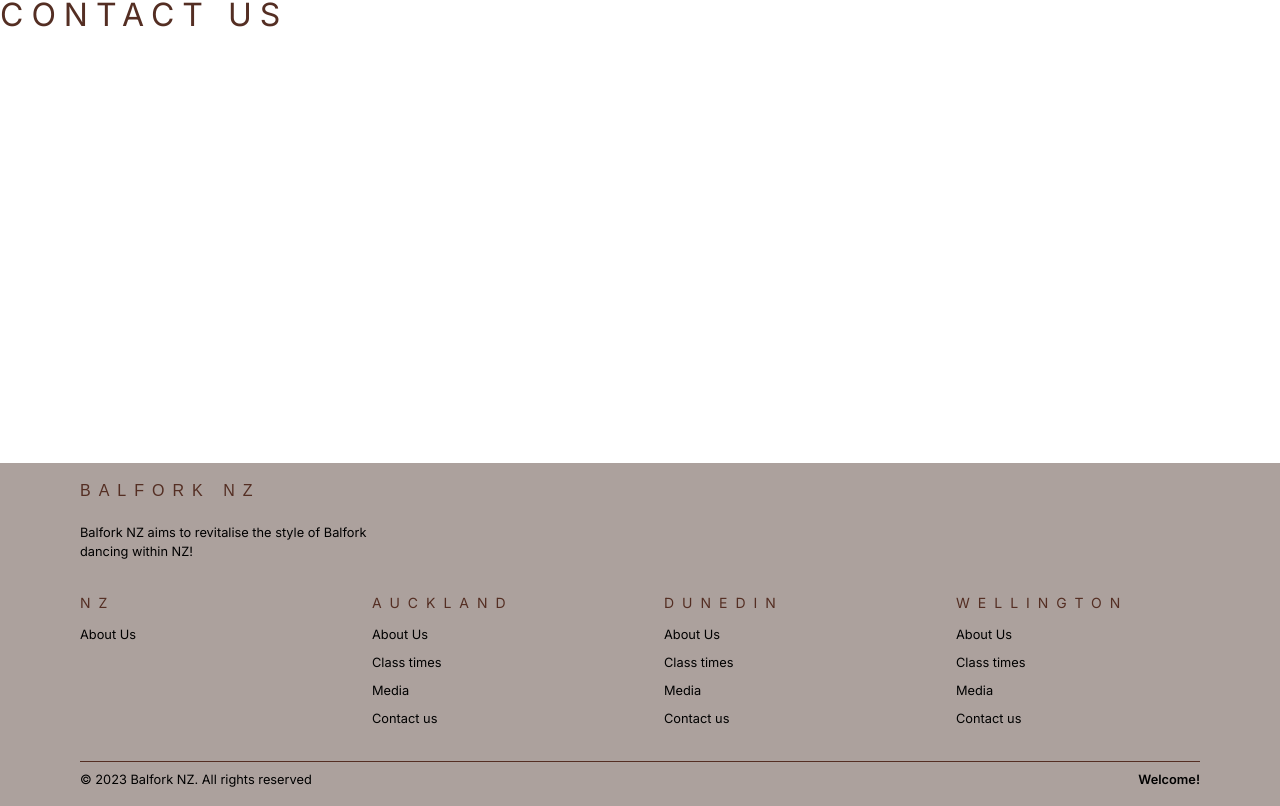
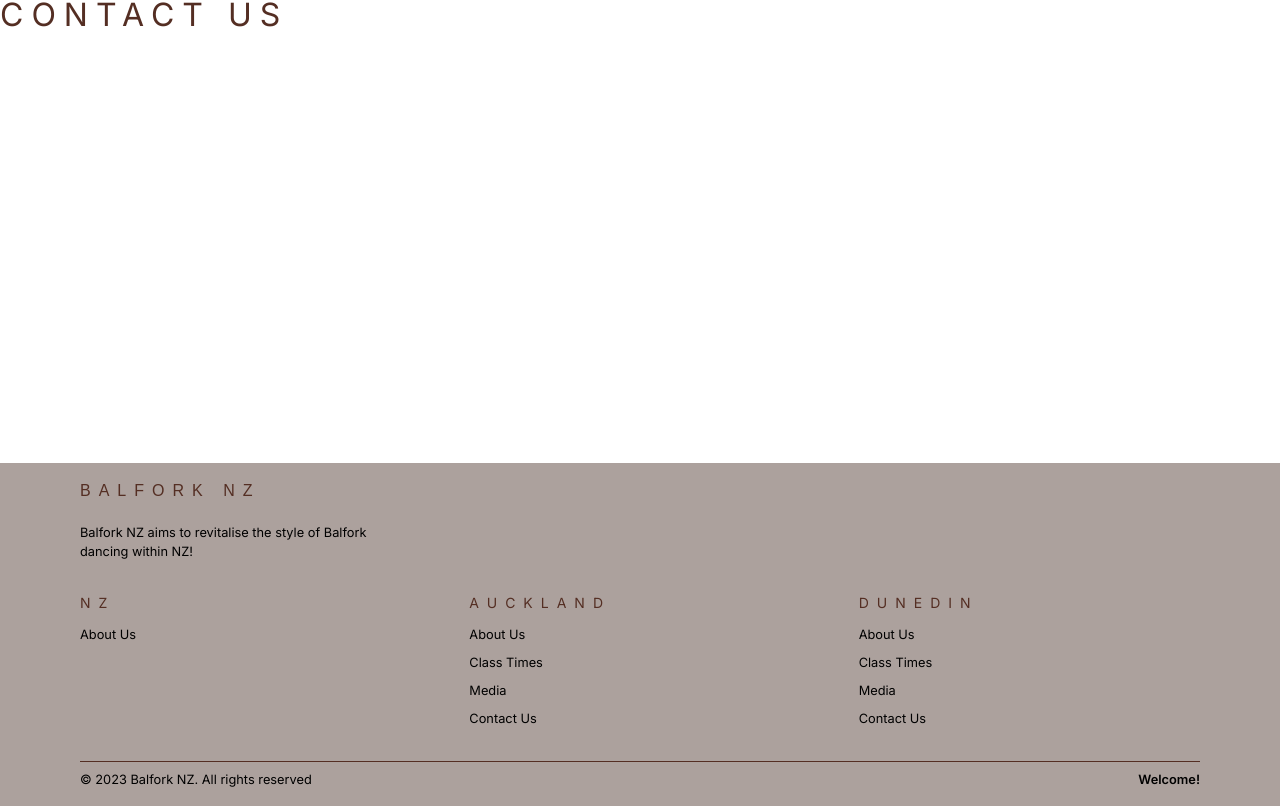
Before and after one commit to balfolknz/balfolk-nz, a Next.js app: page /dunedin in a window 1280 px wide. Shown: the part 242-1048 px from the top of the page. Built offline with nearby package versions, Linux system fonts and the light colour scheme; a web font is replaced by a local one.

Commit message:
Basic structure built

```diff
--- a/components/layout/footer/Footer.tsx
+++ b/components/layout/footer/Footer.tsx
@@ -6,18 +6,18 @@ import styles from "./Footer.module.scss"
 
 type ColumnProps = {
     title: string,
-    links: Array<string>;
+    links: Array<footerLink>;
 }
 
 const FooterColumn = ({title, links}: ColumnProps) => {
     return <section className={`${styles.footerColumn}`}>
         <h4 className="font-semibold">{title}</h4>
         <ul className="flex flex-col gap-2 font-normal">
-            {links.map((link: string) => {
+            {links.map((link: footerLink) => {
                 return (
                     <p>
-                        < Link href={`/`} key={link}>
-                            {link}
+                        <Link href={link.path} key={link.name}>
+                            {link.name}
                         </Link>
                     </p>
                 )
@@ -40,7 +40,7 @@ function Footer() {
                 </section>
             </section>
             <section className="flex justify-between gap-12 w-full items-start">
-                {footerLinks.map((footerLink) => {
+                {footerLinks.footerLinks.map((footerLink) => {
                     return <FooterColumn title={footerLink.title} links={footerLink.links}></FooterColumn>
                 })}
             </section>
--- a/components/templates/CityTemplate.tsx
+++ b/components/templates/CityTemplate.tsx
@@ -7,10 +7,26 @@ type CityTemplateProps = {
 const CityTemplate = ({title}: CityTemplateProps) => {
     return <section className="">
         {title}
-        <h1>About us</h1>
-        <h1>Class times</h1>
-        <h1>Media</h1>
-        <h1>Contact us</h1>
+
+        {/* About Us*/}
+        <section className="aboutUs" id="about-us">
+            <h1>About us</h1>
+        </section>
+
+        {/* Class Times */}
+        <section className="classTimes" id="class-times">
+            <h1>Class Times</h1>
+        </section>
+
+        {/* Media */}
+        <section className="media" id="media">
+            <h1>Media</h1>
+        </section>
+
+        {/* Contact Us */}
+        <section className="contactUs" id="contact-us">
+            <h1>Contact Us</h1>
+        </section>
     </section>
 }
 
--- a/constants/footer.constants.ts
+++ b/constants/footer.constants.ts
@@ -1,35 +1,55 @@
-export const footerLinks = [
+export const footerLinks: allFooterLinks = {
+    "footerLinks": [
         {
             title: 'NZ',
             links: [
-            'About Us',
+                {
+                    "name": "About Us",
+                    "path": "/#about-us"
+                },
             ],
         },
         {
             title: 'Auckland',
             links: [
-            'About Us',
-            'Class times',
-            'Media',
-            'Contact us'
+                {
+                    "name": "About Us",
+                    "path": "/auckland#about-us"
+                },
+                {
+                    "name": "Class Times",
+                    "path": "/auckland#class-times"
+                },
+                {
+                    "name": "Media",
+                    "path": "/auckland#media"
+                },
+                {
+                    "name": "Contact Us",
+                    "path": "/auckland#contact-us"
+                },
             ],
         },
         {
             title: 'Dunedin',
             links: [
-            'About Us',
-            'Class times',
-            'Media',
-            'Contact us'
+                {
+                    "name": "About Us",
+                    "path": "/dunedin#about-us"
+                },
+                {
+                    "name": "Class Times",
+                    "path": "/dunedin#class-times"
+                },
+                {
+                    "name": "Media",
+                    "path": "/dunedin#media"
+                },
+                {
+                    "name": "Contact Us",
+                    "path": "/dunedin#contact-us"
+                },
             ],
         },
-    {
-        title: 'Wellington',
-        links: [
-            'About Us',
-            'Class times',
-            'Media',
-            'Contact us'
-        ],
-    },
-];
+    ]
+}
```
Also changed, not shown: types/footer.d.ts (added, +13 -0 lines). Lines whose indentation alone changed are shown as unchanged.
